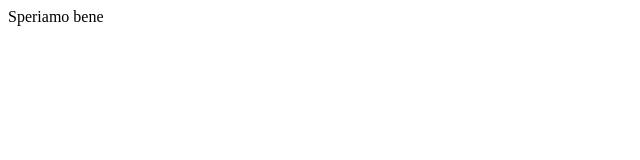
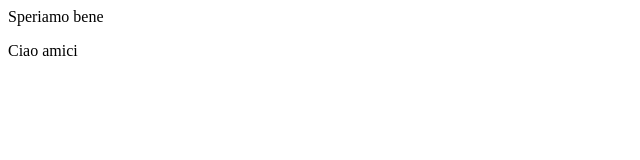
Before and after one commit to Mari-Fallacara/BuddyBar, a plain HTML site: page index.html in a window 1280 px wide. Shown: the full height of the page, 0-640 px from the left. Drawn offline with Linux system fonts and the light colour scheme.

Commit message:
aggiunta p

```diff
--- a/index.html
+++ b/index.html
@@ -8,5 +8,6 @@
 </head>
 <body>
     <div>Speriamo bene</div>
+    <p>Ciao amici</p>
 </body>
 </html>
```
